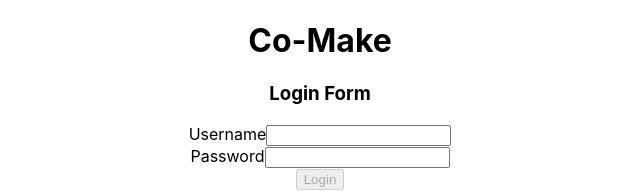
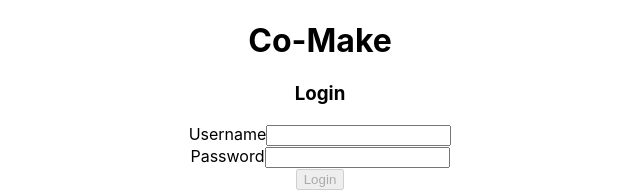
Before and after one commit to BW-Co-Make-tt26/front-end, a React (Create React App) app: page / in a window 1280 px wide. Shown: the top 192 px of the page, without its empty margins (320-960 px from the left). Built offline with nearby package versions, Linux system fonts and the light colour scheme.

Commit message:
fixed delete functionality

```diff
--- a/src/components/Login.js
+++ b/src/components/Login.js
@@ -74,7 +74,7 @@ export default function Login(props) {
   return (
     <div className="loginContainer" onSubmit={handleLogin}>
       <div className="headerContainer">
-        <h3>Login Form</h3>
+        <h3>Login</h3>
       </div>
       <form className="formContainer">
         <div className="inputContainer">
--- a/src/components/NewIssueForm.js
+++ b/src/components/NewIssueForm.js
@@ -87,6 +87,7 @@ export default function NewIssueForm(props) {
       console.log(err)
     })
     history.push('/issue-board')
+    window.location.reload()
     console.log(newIssue)
   }
 
```
Also changed, not shown: 1 other file (tests, documents, lock files or other folders).
